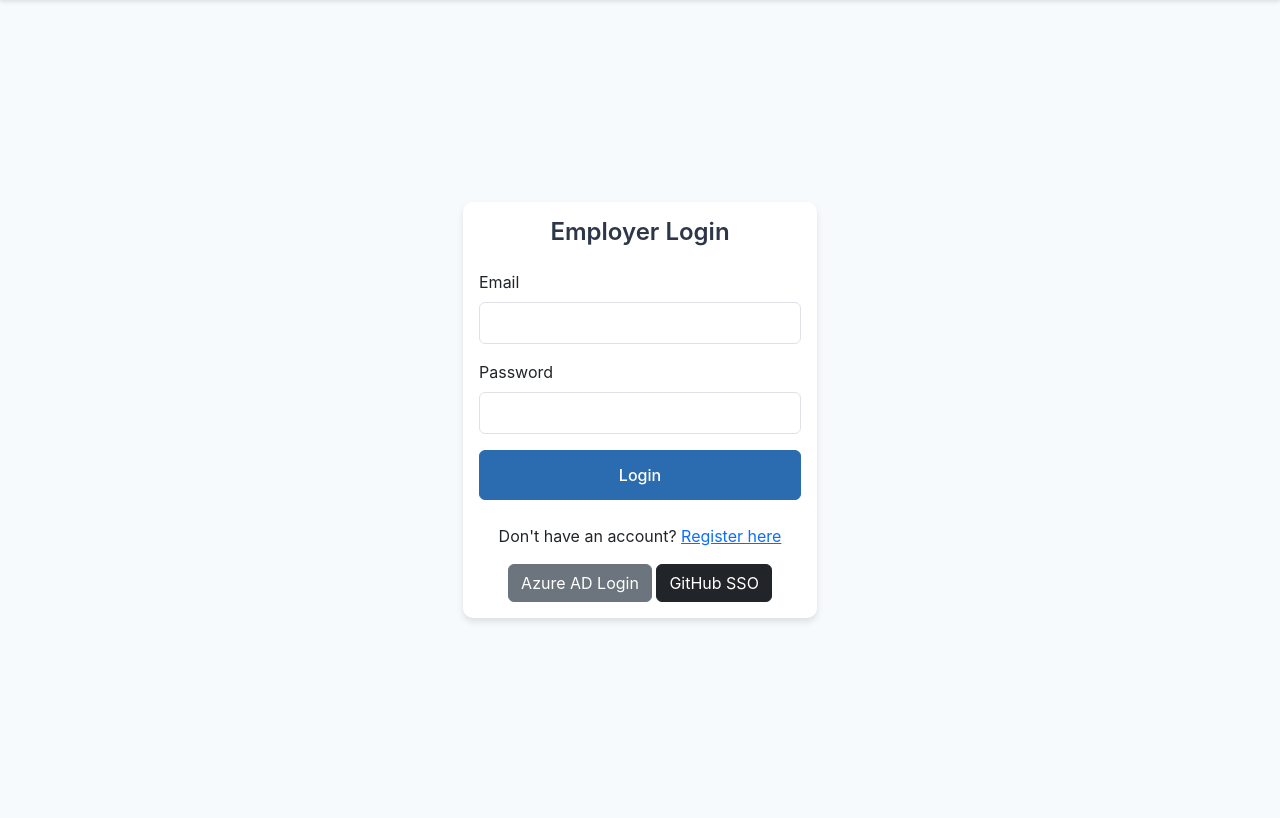
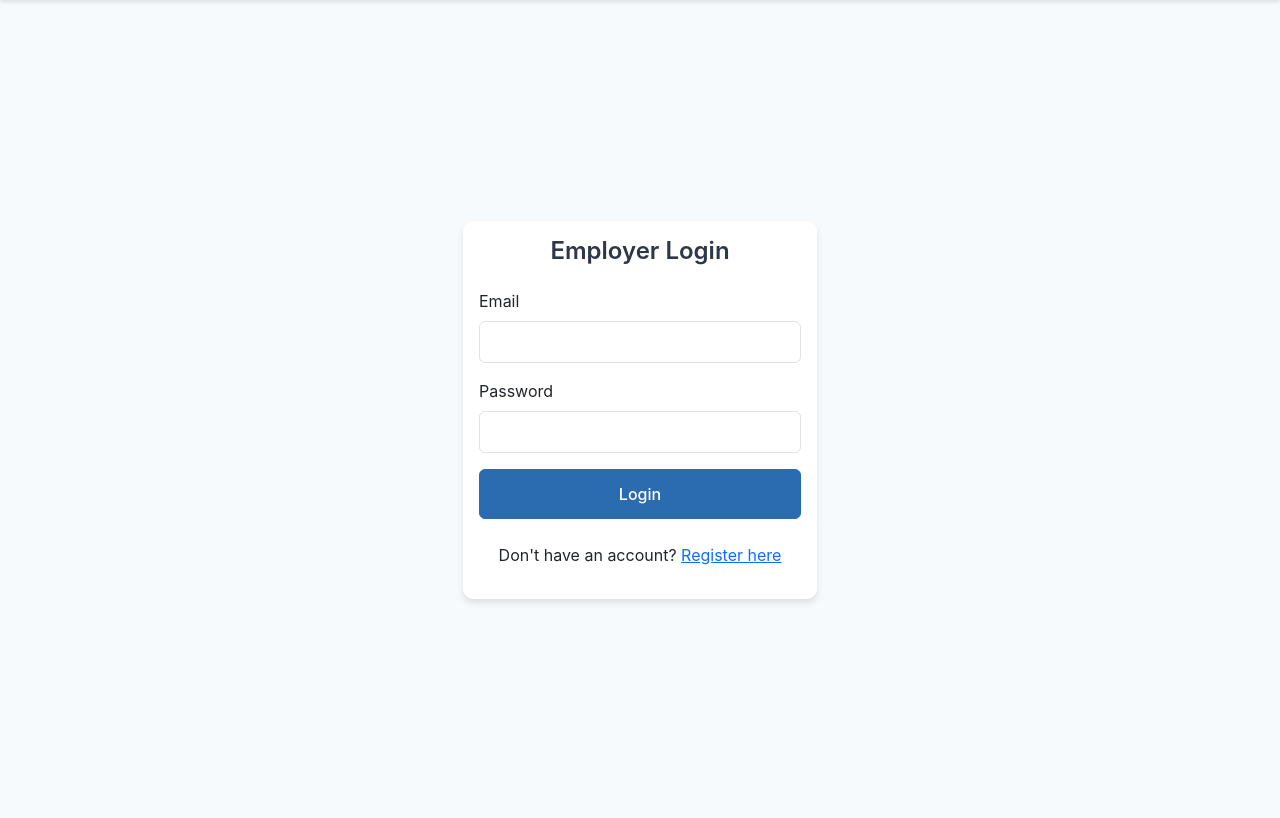
Before and after one commit to InSelfControll/jobseekers, a Flask app: page /auth/login in a window 1280 px wide. Shown: the part 66-884 px from the top of the page. Run offline with Flask 3, Linux system fonts and the light colour scheme; parts of the project's set-up code (start-up, migrations or seed data) failed here and were passed over; some libraries are stand-ins or nearby versions.

Commit message:
Assistant checkpoint: Update login template to show SSO only when configured
Assistant generated file changes:
- templates/auth/login.html: Remove SSO buttons by default and only show configured SSO

---

User prompt:

remove completely the SSO button from the register / login page and only make them availible after the user setting up in his admin panel SSO of any kind and show the SSO he chose.

```diff
--- a/templates/auth/login.html
+++ b/templates/auth/login.html
@@ -1,3 +1,4 @@
+
 {% extends "base.html" %}
 
 {% block content %}
@@ -26,27 +27,22 @@
 
                 <div class="text-center mt-3">
                     <p>Don't have an account? <a href="{{ url_for('auth.register') }}">Register here</a></p>
+                    {% if employer and employer.sso_provider %}
                         <div class="mt-3">
-                        {% if employer and employer.sso_provider == 'GITHUB' %}
+                            {% if employer.sso_provider == 'GITHUB' %}
                                 <a href="{{ url_for('sso.github_login') }}" class="btn btn-dark">
                                     Continue with GitHub SSO
                                 </a>
-                        {% elif employer and employer.sso_provider == 'SAML' %}
+                            {% elif employer.sso_provider == 'SAML' %}
                                 <a href="{{ url_for('sso.saml_login') }}" class="btn btn-secondary">
                                     Continue with Azure AD
                                 </a>
-                        {% else %}
-                            <a href="{{ url_for('sso.saml_login') }}" class="btn btn-secondary">
-                                Azure AD Login
-                            </a>
-                            <a href="{{ url_for('sso.github_login') }}" class="btn btn-dark">
-                                GitHub SSO
-                            </a>
+                            {% endif %}
+                        </div>
                     {% endif %}
                 </div>
             </div>
         </div>
     </div>
 </div>
-</div>
 {% endblock %}
```
Lines whose indentation alone changed are shown as unchanged.
